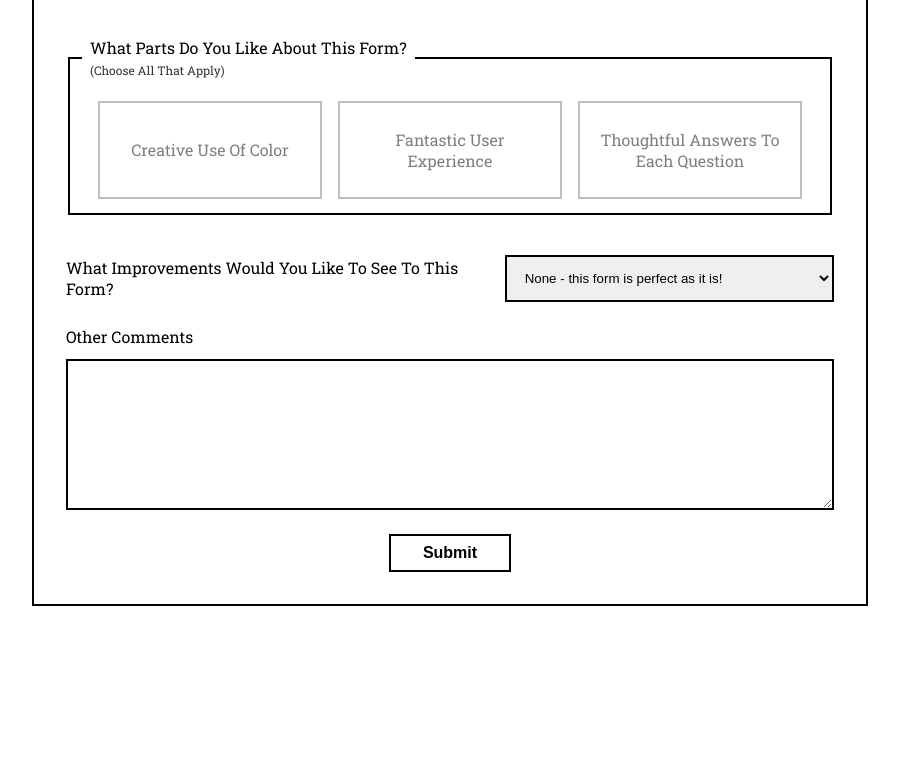
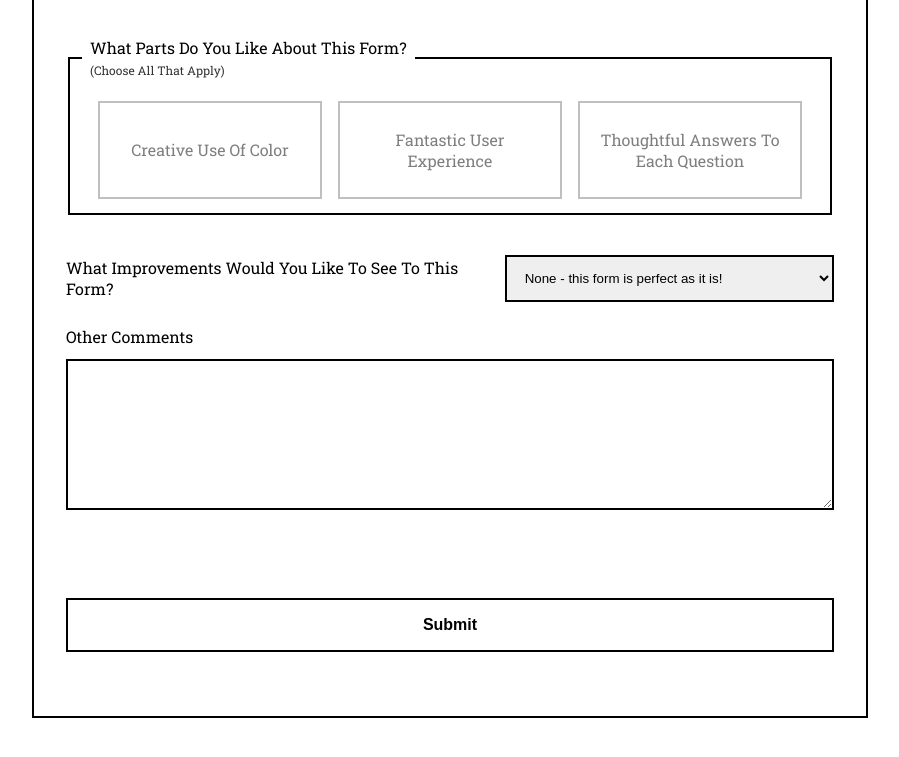
Before and after one commit to JoelLau/fcc-survey-form, a plain HTML site: page index.html in a window 1280 px wide. Shown: the part 621-1378 px from the top of the page, without its empty margins (190-1089 px from the left). Before the commit the page ends 1235 px from the top, so only its background shows below. Drawn offline with Linux system fonts and the light colour scheme.

Commit message:
final touches

```diff
--- a/style.css
+++ b/style.css
@@ -13,6 +13,7 @@ main {
   flex-flow: column nowrap;
   justify-content: flex-start;
   align-items: center;
+  margin-bottom: 4em;
 }
 
 fieldset {
@@ -189,7 +190,7 @@ input[type="button"] {
   background: #fff;
   font-weight: bold;
   font-size: 1em;
-  padding: 0.5em 2em;
+  padding: 1em 4em;
   border: 2px solid black;
 }
 
@@ -211,3 +212,9 @@ input[type="button"] {
     padding-top: 0.5em;
   }
 }
+
+#submit {
+  margin-top: 4em;
+  margin-bottom: 2em;
+  width: 100%;
+}
```
